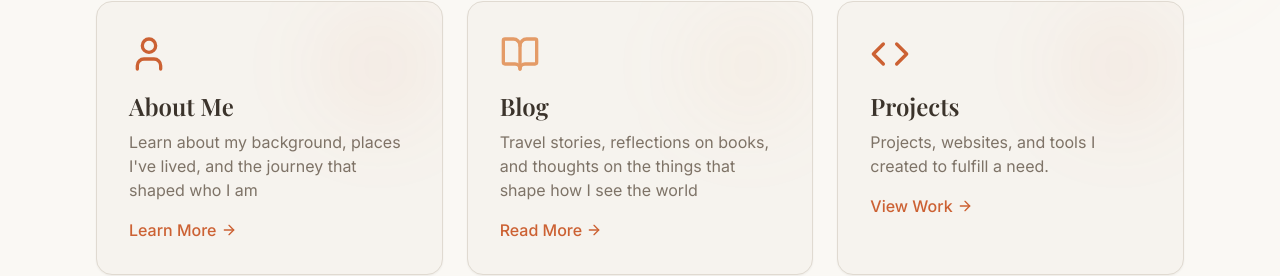
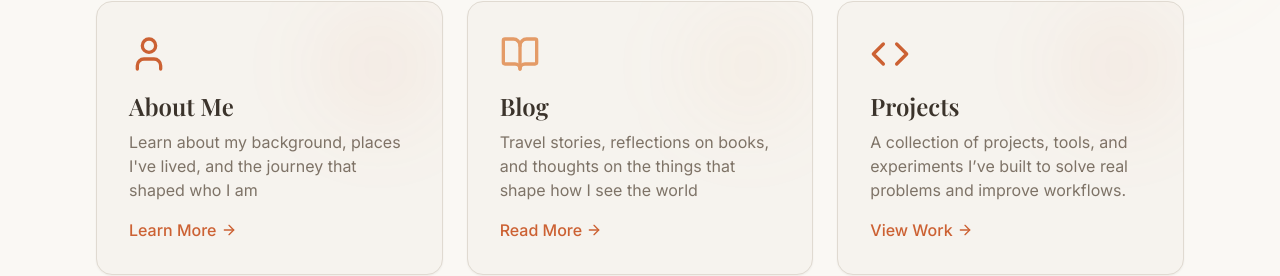
Before and after one commit to joserrivase/jose-rivas-website, a React (Vite) app: page / in a window 1280 px wide. Shown: the part 628-904 px from the top of the page. Built offline with nearby package versions, Linux system fonts and the light colour scheme; the HTML template or start-up script is replaced by a standard one.

Commit message:
Update project description for clarity

```diff
--- a/src/pages/Home.tsx
+++ b/src/pages/Home.tsx
@@ -82,7 +82,7 @@ const Home = () => {
           <Code className="h-10 w-10 mb-4 text-primary" />
           <h3 className="font-serif text-2xl font-semibold mb-2 text-foreground">Projects</h3>
           <p className="text-muted-foreground mb-4">
-            Projects, websites, and tools I created to fulfill a need.
+            A collection of projects, tools, and experiments I’ve built to solve real problems and improve workflows.
           </p>
           <span className="text-primary font-medium inline-flex items-center group-hover:gap-2 transition-all">
             View Work <ArrowRight className="ml-1 h-4 w-4 transition-transform group-hover:translate-x-1" />
```
